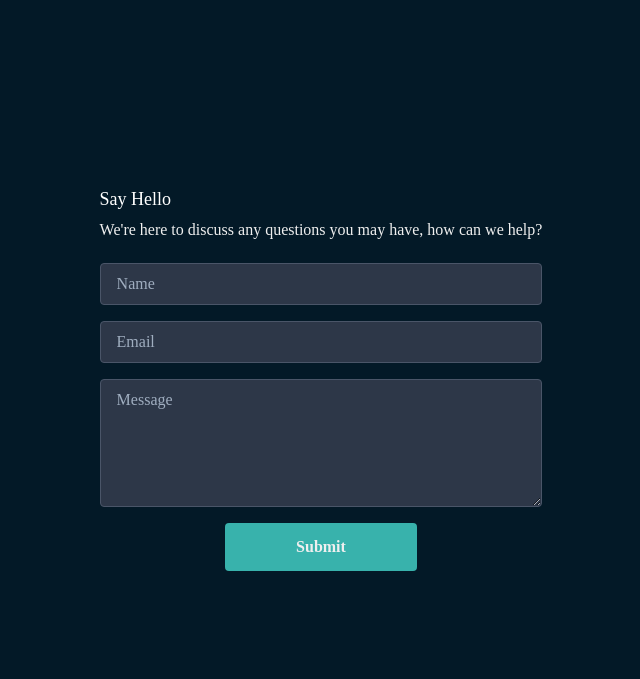
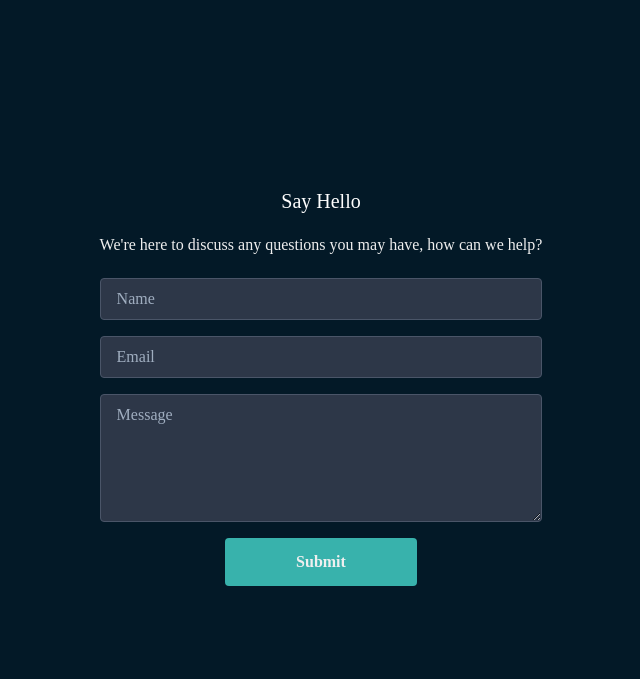
Before and after one commit to taz-store/store, a Gatsby site: page /contact in a window 1280 px wide. Shown: the part 121-800 px from the top of the page, without its empty margins (319-959 px from the left). Built offline with nearby package versions, Linux system fonts and the light colour scheme; Gatsby itself is replaced by a stand-in of ours.

Commit message:
styling touch up

```diff
--- a/src/pages/contact.js
+++ b/src/pages/contact.js
@@ -10,7 +10,7 @@ const contact = () => {
                     <form name="contact" data-netlify="true" method='POST' data-netlify-honeypot="bot-field" className= "relative z-10 flex flex-col w-full p-8 mt-10 rounded-lg md:ml-auto md:mt-0">
                         <input type="hidden" name="bot-field" />
                         <input type="hidden" name="form-name" value="contact" />
-                        <h2 className="mb-1 text-lg font-medium text-white title-font">Say Hello</h2>
+                        <h2 className="mb-4 text-xl font-medium text-center text-white title-font">Say Hello</h2>
                         <p className="mb-5 leading-relaxed text-custom-offWhite">We&apos;re here to discuss any questions you may have, how can we help?</p>
                         <input className="px-4 py-2 mb-4 text-base text-white bg-gray-800 border border-gray-700 rounded focus:outline-none focus:border-indigo-500" placeholder="Name" type="text" name='name'/>
                         <input className="px-4 py-2 mb-4 text-base text-white bg-gray-800 border border-gray-700 rounded focus:outline-none focus:border-indigo-500" placeholder="Email" type="email" name='email'/>
```
